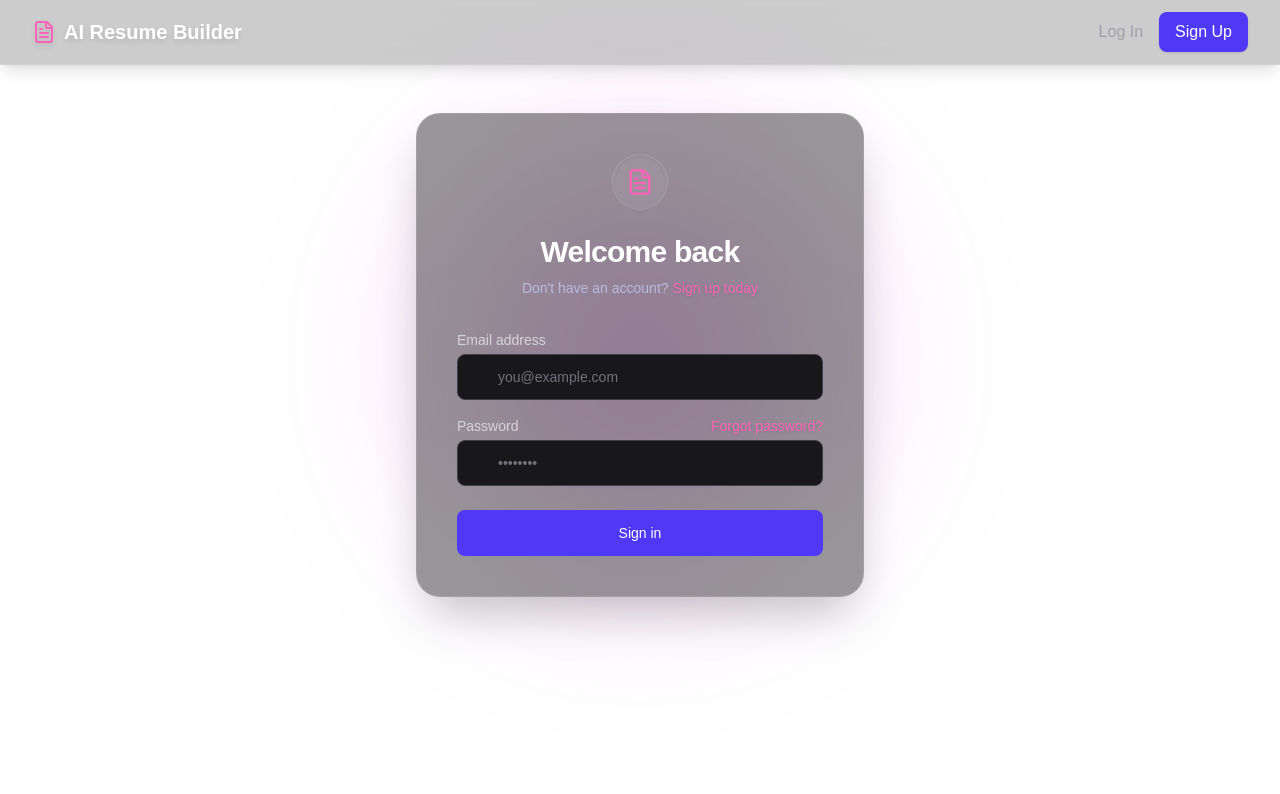
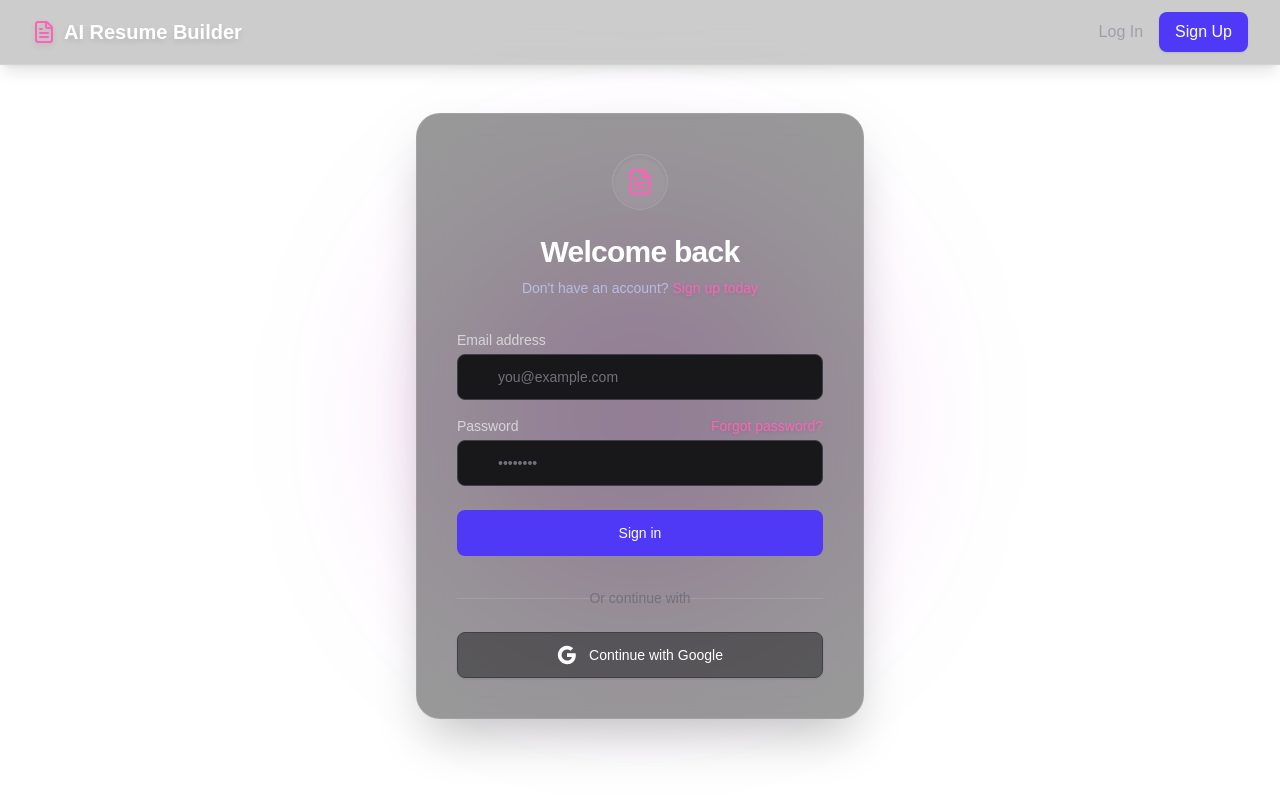
Before and after one commit to Imthiyasch/AI-Resume-Builder, a Next.js app: page /login in a window 1280 px wide. Shown: the top 794 px of the page. Built offline with nearby package versions, Linux system fonts and the light colour scheme; no server answers.

Commit message:
feat: add google authentication to login and signup pages

```diff
--- a/src/app/login/page.tsx
+++ b/src/app/login/page.tsx
@@ -29,6 +29,20 @@
             router.push('/dashboard');
         }
         setLoading(false);
+    };
+
+    const handleGoogleLogin = async () => {
+        setLoading(true);
+        const { error } = await supabase.auth.signInWithOAuth({
+            provider: 'google',
+            options: {
+                redirectTo: `${window.location.origin}/dashboard`,
+            },
+        });
+        if (error) {
+            setError(error.message);
+            setLoading(false);
+        }
     };
 
     return (
@@ -122,6 +136,45 @@
                         </button>
                     </div>
                 </form>
+
+                <div className="mt-6">
+                    <div className="relative">
+                        <div className="absolute inset-0 flex items-center">
+                            <div className="w-full border-t border-white/10"></div>
+                        </div>
+                        <div className="relative flex justify-center text-sm">
+                            <span className="px-2 bg-transparent text-zinc-500">Or continue with</span>
+                        </div>
+                    </div>
+
+                    <div className="mt-6">
+                        <button
+                            onClick={handleGoogleLogin}
+                            disabled={loading}
+                            className="w-full inline-flex justify-center items-center py-3 px-4 border border-zinc-700 rounded-lg shadow-sm bg-zinc-900/50 text-sm font-medium text-white hover:bg-zinc-800 focus:outline-none focus:ring-2 focus:ring-offset-2 focus:ring-indigo-500 transition-colors disabled:opacity-50"
+                        >
+                            <svg className="h-5 w-5 mr-3" viewBox="0 0 24 24">
+                                <path
+                                    fill="currentColor"
+                                    d="M22.56 12.25c0-.78-.07-1.53-.2-2.25H12v4.26h5.92c-.26 1.37-1.04 2.53-2.21 3.31v2.77h3.57c2.08-1.92 3.28-4.74 3.28-8.09z"
+                                />
+                                <path
+                                    fill="currentColor"
+                                    d="M12 23c2.97 0 5.46-.98 7.28-2.66l-3.57-2.77c-.98.66-2.23 1.06-3.71 1.06-2.86 0-5.29-1.93-6.16-4.53H2.18v2.84C3.99 20.53 7.7 23 12 23z"
+                                />
+                                <path
+                                    fill="currentColor"
+                                    d="M5.84 14.09c-.22-.66-.35-1.36-.35-2.09s.13-1.43.35-2.09V7.07H2.18C1.43 8.55 1 10.22 1 12s.43 3.45 1.18 4.93l2.85-2.22.81-.62z"
+                                />
+                                <path
+                                    fill="currentColor"
+                                    d="M12 5.38c1.62 0 3.06.56 4.21 1.64l3.15-3.15C17.45 2.09 14.97 1 12 1 7.7 1 3.99 3.47 2.18 7.07l3.66 2.84c.87-2.6 3.3-4.53 6.16-4.53z"
+                                />
+                            </svg>
+                            Continue with Google
+                        </button>
+                    </div>
+                </div>
             </div>
         </div>
     );
--- a/src/app/signup/page.tsx
+++ b/src/app/signup/page.tsx
@@ -35,6 +35,20 @@
             }
         }
         setLoading(false);
+    };
+
+    const handleGoogleLogin = async () => {
+        setLoading(true);
+        const { error } = await supabase.auth.signInWithOAuth({
+            provider: 'google',
+            options: {
+                redirectTo: `${window.location.origin}/dashboard`,
+            },
+        });
+        if (error) {
+            setError(error.message);
+            setLoading(false);
+        }
     };
 
     return (
@@ -131,6 +145,45 @@
                         </div>
                     </form>
                 )}
+
+                <div className="mt-6">
+                    <div className="relative">
+                        <div className="absolute inset-0 flex items-center">
+                            <div className="w-full border-t border-white/10"></div>
+                        </div>
+                        <div className="relative flex justify-center text-sm">
+                            <span className="px-2 bg-transparent text-zinc-500">Or continue with</span>
+                        </div>
+                    </div>
+
+                    <div className="mt-6">
+                        <button
+                            onClick={handleGoogleLogin}
+                            disabled={loading}
+                            className="w-full inline-flex justify-center items-center py-3 px-4 border border-zinc-700 rounded-lg shadow-sm bg-zinc-900/50 text-sm font-medium text-white hover:bg-zinc-800 focus:outline-none focus:ring-2 focus:ring-offset-2 focus:ring-indigo-500 transition-colors disabled:opacity-50"
+                        >
+                            <svg className="h-5 w-5 mr-3" viewBox="0 0 24 24">
+                                <path
+                                    fill="currentColor"
+                                    d="M22.56 12.25c0-.78-.07-1.53-.2-2.25H12v4.26h5.92c-.26 1.37-1.04 2.53-2.21 3.31v2.77h3.57c2.08-1.92 3.28-4.74 3.28-8.09z"
+                                />
+                                <path
+                                    fill="currentColor"
+                                    d="M12 23c2.97 0 5.46-.98 7.28-2.66l-3.57-2.77c-.98.66-2.23 1.06-3.71 1.06-2.86 0-5.29-1.93-6.16-4.53H2.18v2.84C3.99 20.53 7.7 23 12 23z"
+                                />
+                                <path
+                                    fill="currentColor"
+                                    d="M5.84 14.09c-.22-.66-.35-1.36-.35-2.09s.13-1.43.35-2.09V7.07H2.18C1.43 8.55 1 10.22 1 12s.43 3.45 1.18 4.93l2.85-2.22.81-.62z"
+                                />
+                                <path
+                                    fill="currentColor"
+                                    d="M12 5.38c1.62 0 3.06.56 4.21 1.64l3.15-3.15C17.45 2.09 14.97 1 12 1 7.7 1 3.99 3.47 2.18 7.07l3.66 2.84c.87-2.6 3.3-4.53 6.16-4.53z"
+                                />
+                            </svg>
+                            Continue with Google
+                        </button>
+                    </div>
+                </div>
             </div>
         </div>
     );
```
